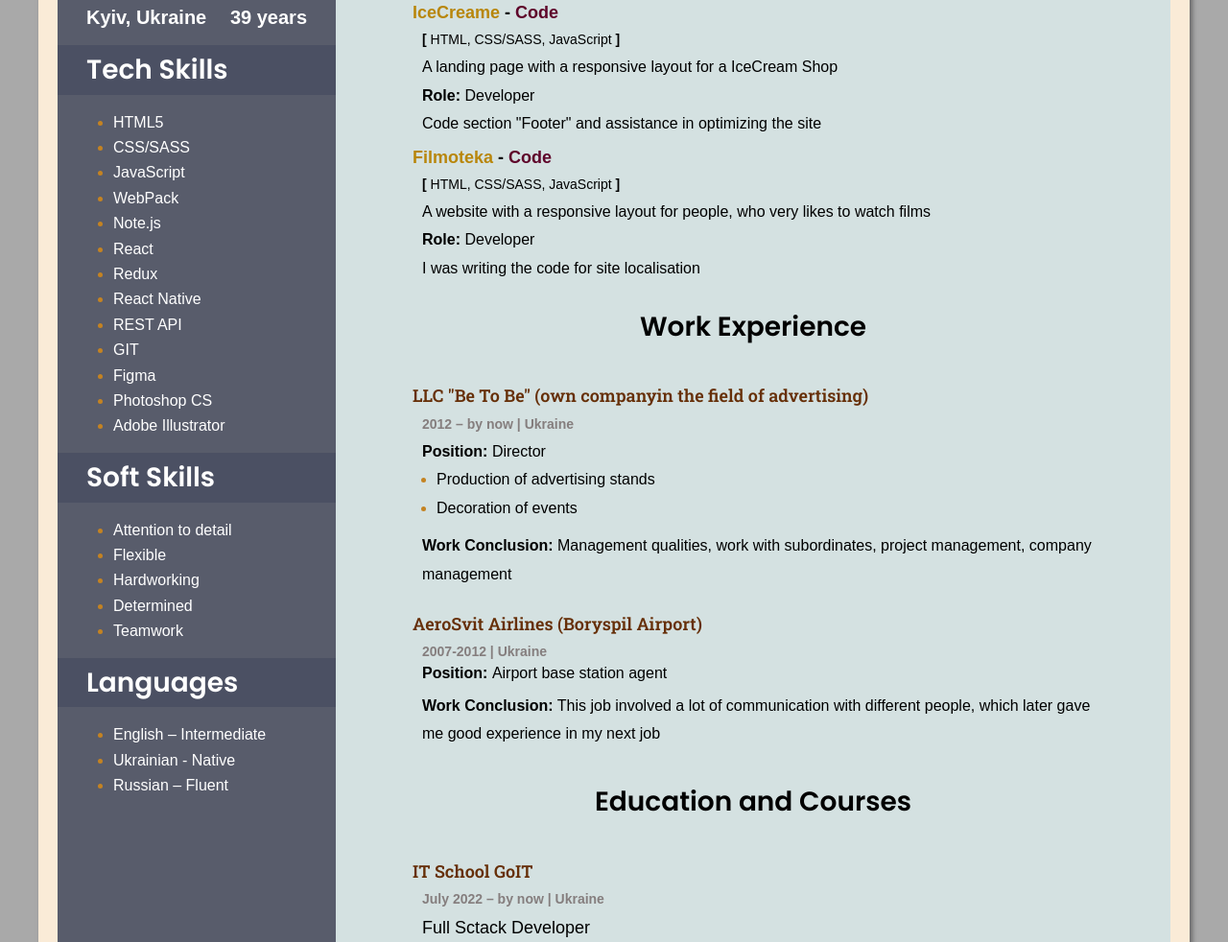
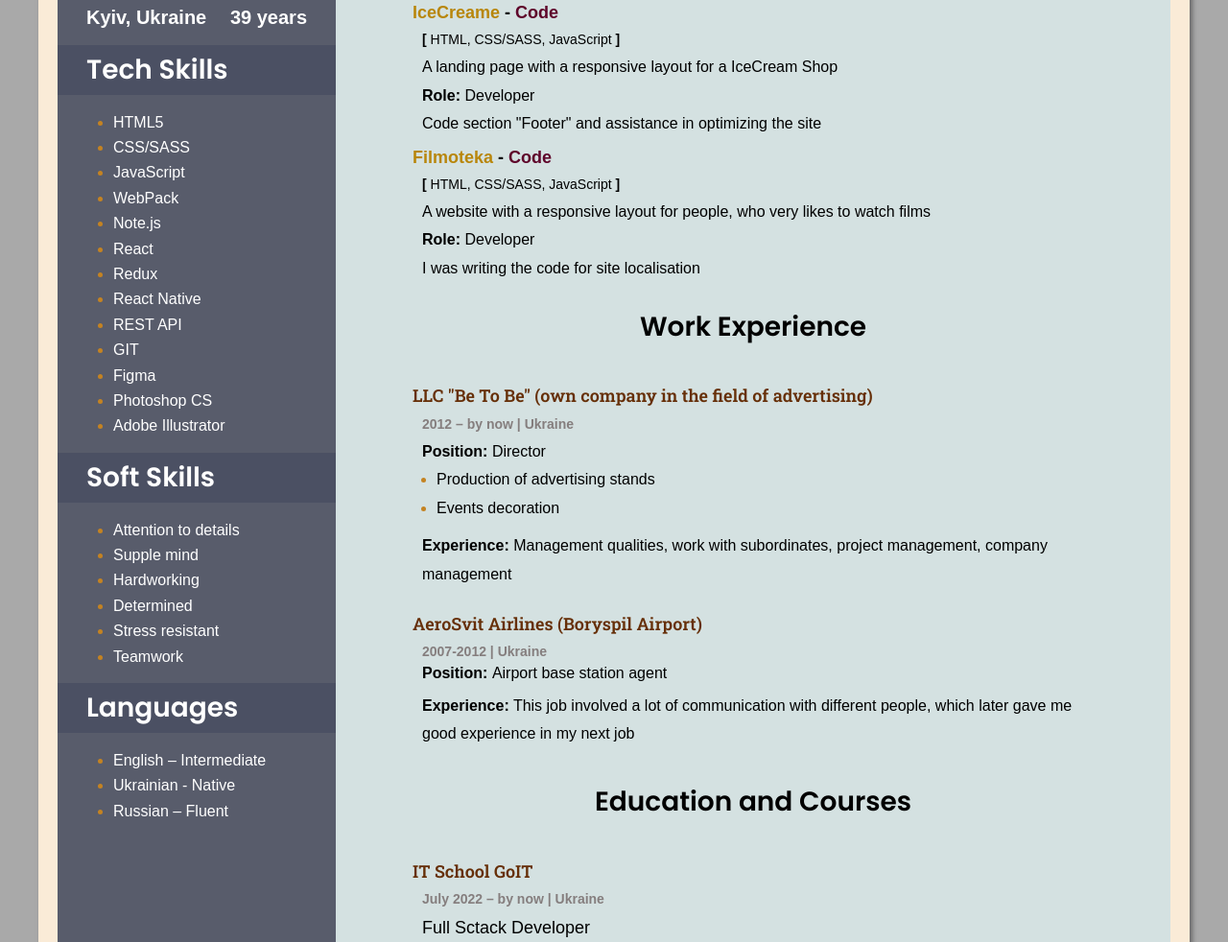
Before and after one commit to Stolbin/Resume, a plain HTML site: page index.html in a window 1280 px wide. Shown: the part 640-1622 px from the top of the page at 96% size. Drawn offline with Linux system fonts and the light colour scheme; a web font is replaced by a local one.

Commit message:
upd task

```diff
--- a/index.html
+++ b/index.html
@@ -146,16 +146,19 @@
           </div>
           <ul class="softSkills-list">
             <li class="softSkills-item">
-              <p class="softSkills-item_name">Attention to detail</p>
+              <p class="softSkills-item_name">Attention to details</p>
             </li>
             <li class="softSkills-item">
-              <p class="softSkills-item_name">Flexible</p>
+              <p class="softSkills-item_name">Supple mind</p>
             </li>
             <li class="softSkills-item">
               <p class="softSkills-item_name">Hardworking</p>
             </li>
             <li class="softSkills-item">
               <p class="softSkills-item_name">Determined</p>
+            </li>
+            <li class="softSkills-item">
+              <p class="softSkills-item_name">Stress resistant</p>
             </li>
             <li class="softSkills-item">
               <p class="softSkills-item_name">Teamwork</p>
@@ -186,7 +189,7 @@
           I'm an enthusiastic and detail-oriented Frontend Software Engineer
           seeking an entry-level position with Company to use my skills in
           coding, troubleshooting complex problems, and assisting in the timely
-          completion of projects. I participated in practice in the field HTML,
+          completion of projects. I have practical experience in the field HTML,
           CSS/SASS, JavaScript, React.
         </p>
         <section class="project">
@@ -280,7 +283,7 @@
           <ul class="work-list">
             <li class="work-item">
               <h3 class="work-item_title">
-                LLC "Be To Be" (own companyin the field of advertising)
+                LLC "Be To Be" (own company in the field of advertising)
               </h3>
               <div class="work-item__box">
                 <p class="work-item_date">2012 – by now | Ukraine</p>
@@ -296,10 +299,10 @@
                     </p>
                   </li>
                   <li class="description-item">
-                    <p class="description-item__text">Decoration of events</p>
+                    <p class="description-item__text">Events decoration</p>
                   </li>
                 </ul>
-                <p class="work-item__сonclusion"><b>Work Conclusion:</b> Management qualities, work with subordinates, project management, company management</p>
+                <p class="work-item__experience"><b>Experience:</b> Management qualities, work with subordinates, project management, company management</p>
               </div>
             </li>
             <li class="work-item">
@@ -311,7 +314,7 @@
                 <p class="work-item_date">2007-2012 | Ukraine</p>
                   <b>Position: </b>Airport base station agent
                 </p>
-                <p class="work-item__сonclusion"><b>Work Conclusion:</b> This job involved a lot of communication with different people, which later gave me good experience in my next job</p>
+                <p class="work-item__experience"><b>Experience:</b> This job involved a lot of communication with different people, which later gave me good experience in my next job</p>
               </div>
             </li>
           </ul>
--- a/sass/loyout/_about.scss
+++ b/sass/loyout/_about.scss
@@ -103,6 +103,6 @@
   font-weight: 600;
 }
 
-.work-item__сonclusion {
+.work-item__experience {
   margin-top: 10px;
 }
```
Also changed, not shown: css/main.css, css/main.min.css, 2 other files.
